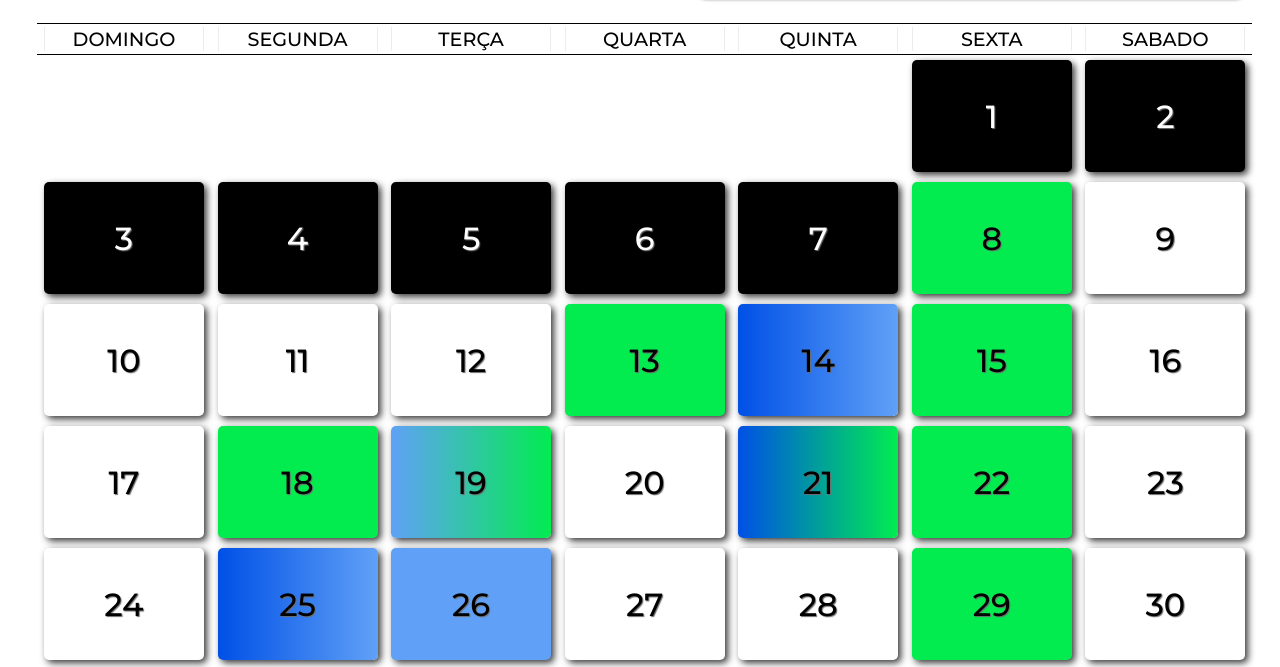
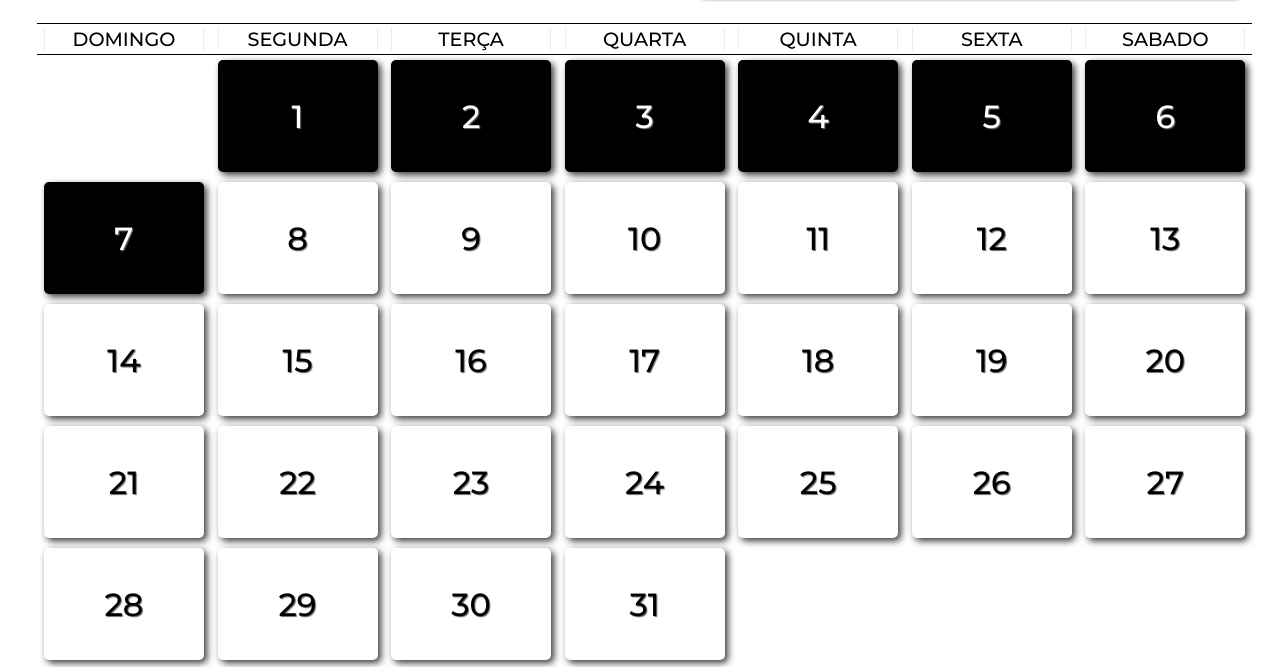
Before and after one commit to joao-java/CALENDARIO, a plain HTML site: page index.html in a window 1280 px wide. Shown: the part 97-764 px from the top of the page. Drawn offline with nearby package versions, Linux system fonts and the light colour scheme; files whose address does not match are found by name.

Commit message:
08/11/21.1

```diff
--- a/index.html
+++ b/index.html
@@ -77,7 +77,7 @@
                 </div>
 
                 <div class="diaMes">
-                    <div class="dia um sala3">
+                    <div class="dia um ">
                         <div class="numero n1"> 1</div>
                         <div class="contentbx">
                             <div class="content">
@@ -110,7 +110,7 @@
                         </div>
                     </div>
 
-                    <div class="dia cinco sala2">
+                    <div class="dia cinco ">
                         <div class="numero n5"> 5</div>
                         <div class="contentbx">
                             <div class="content">
@@ -127,7 +127,7 @@
                         </div>
                     </div>
 
-                    <div class="dia sete sala2">
+                    <div class="dia sete ">
                         <div class="numero n7"> 7</div>
                         <div class="contentbx">
                             <div class="content">
@@ -137,7 +137,7 @@
                         </div>
                     </div>
 
-                    <div class="dia oito sala3">
+                    <div class="dia oito ">
                         <div class="numero n8"> 8</div>
                         <div class="contentbx">
                             <div class="content">
@@ -178,7 +178,7 @@
                         </div>
                     </div>
 
-                    <div class="dia treze sala3">
+                    <div class="dia treze ">
                         <div class="numero n13"> 13</div>
                         <div class="contentbx">
                             <div class="content">
@@ -187,7 +187,7 @@
                         </div>
                     </div>
 
-                    <div class="dia quatorze sala1e2">
+                    <div class="dia quatorze">
                         <div class="numero n14">14</div>
                         <div class="contentbx">
                             <div class="content">
@@ -197,7 +197,7 @@
                         </div>
                     </div>
 
-                    <div class="dia quinze sala3">
+                    <div class="dia quinze">
                         <div class="numero n15"> 15</div>
                         <div class="contentbx">
                             <div class="content">
@@ -222,7 +222,7 @@
                         </div>
                     </div>
 
-                    <div class="dia dezoito sala3">
+                    <div class="dia dezoito ">
                         <div class="numero n18"> 18</div>
                         <div class="contentbx">
                             <div class="content">
@@ -231,7 +231,7 @@
                         </div>
                     </div>
 
-                    <div class="dia dezenove sala2e3">
+                    <div class="dia dezenove">
                         <div class="numero n19"> 19</div>
                         <div class="contentbx">
                             <div class="content">
@@ -251,7 +251,7 @@
                         </div>
                     </div>
 
-                    <div class="dia vinte1 sala1e3">
+                    <div class="dia vinte1 ">
                         <div class="numero n21"> 21</div>
                         <div class="contentbx">
                             <div class="content">
@@ -261,7 +261,7 @@
                         </div>
                     </div>
 
-                    <div class="dia vinte2 sala3">
+                    <div class="dia vinte2">
                         <div class="numero n22"> 22</div>
                         <div class="contentbx">
                             <div class="content">
@@ -287,7 +287,7 @@
                         </div>
                     </div>
 
-                    <div class="dia vinte5 sala1e2">
+                    <div class="dia vinte5">
                         <div class="numero n25"> 25</div>
                         <div class="contentbx">
                             <div class="content">
@@ -298,7 +298,7 @@
                         </div>
                     </div>
 
-                    <div class="dia vinte6 sala2">
+                    <div class="dia vinte6">
                         <div class="numero n26"> 26</div>
                         <div class="contentbx">
                             <div class="content">
@@ -324,7 +324,7 @@
                         </div>
                     </div>
 
-                    <div class="dia vinte9 sala3">
+                    <div class="dia vinte9">
                         <div class="numero n29"> 29</div>
                         <div class="contentbx">
                             <div class="content">
--- a/style/MesAtual.css
+++ b/style/MesAtual.css
@@ -1,7 +1,7 @@
 /*começo do meu grid "Mes atual"*/
 
 .um{
-    grid-column: 6;
+    grid-column: 2;
     background: linear-gradient();
 }
 
```
